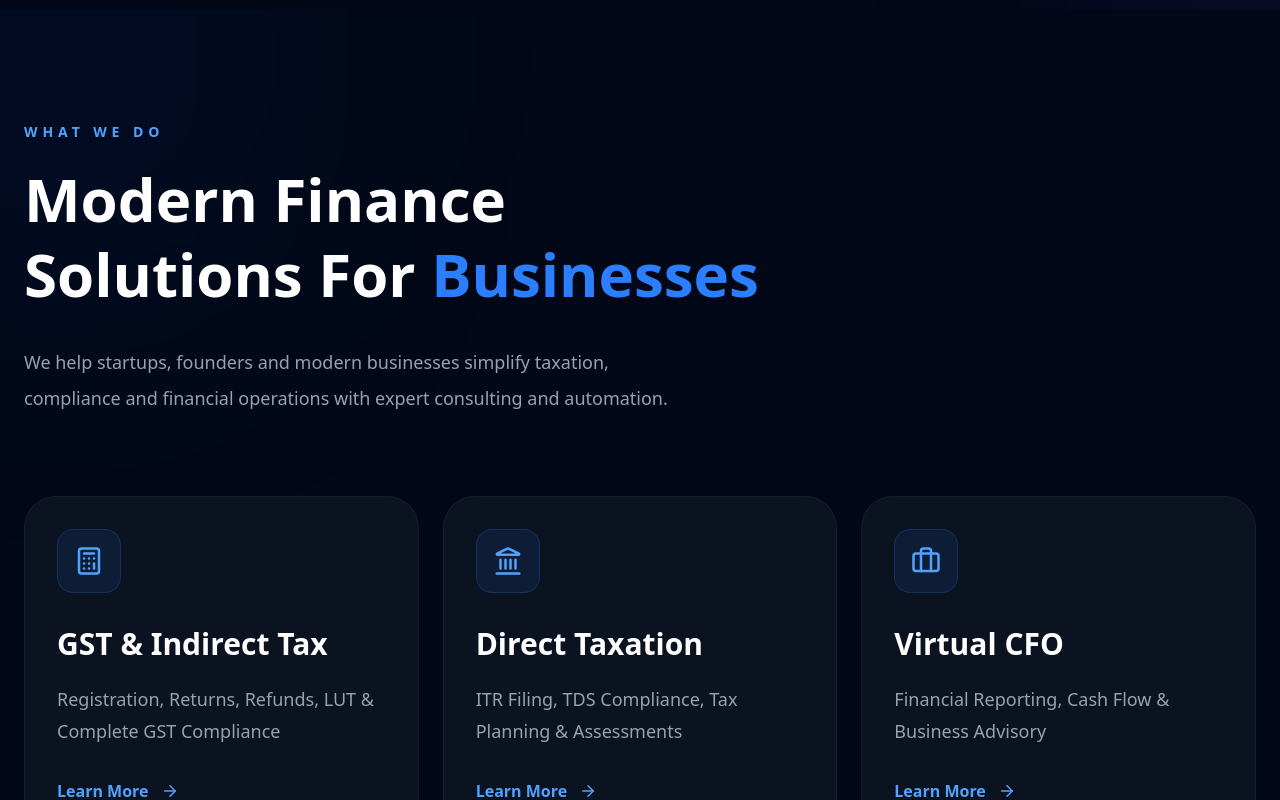
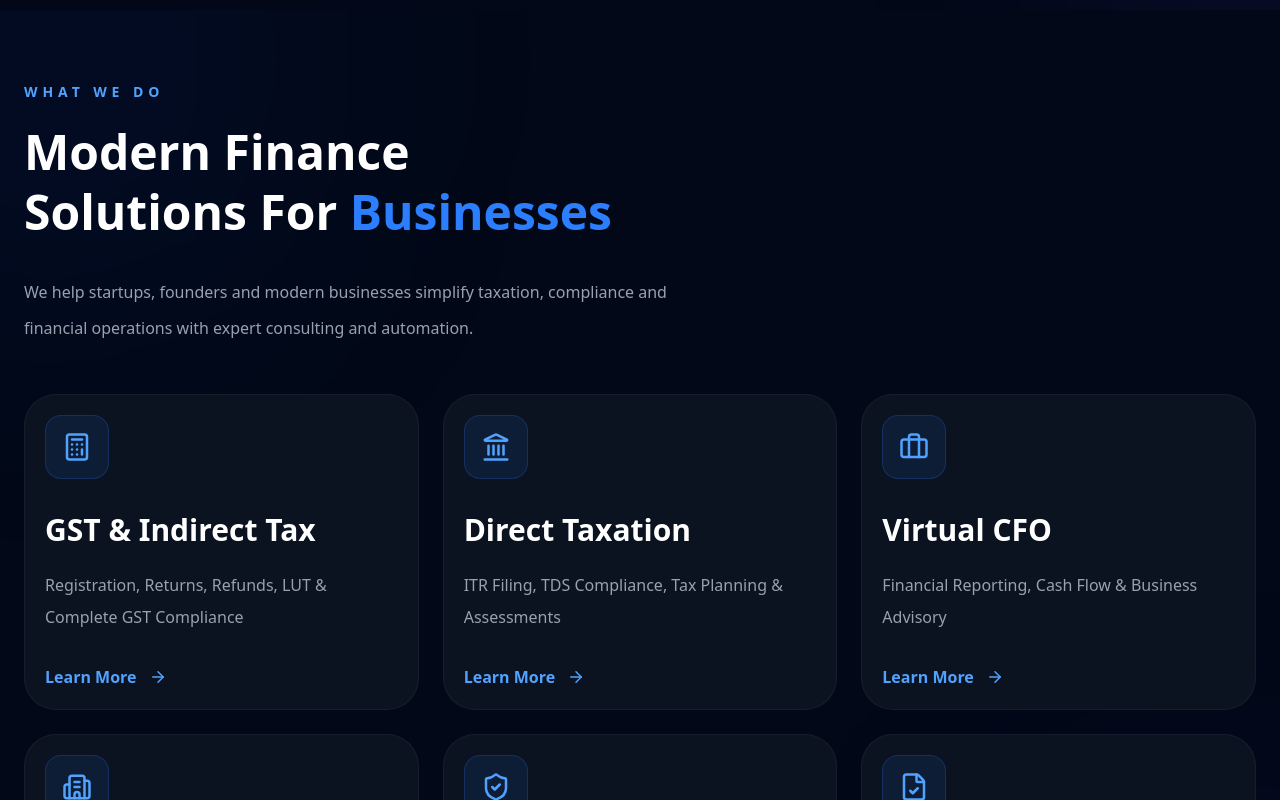
Before and after one commit to nithinreddyavula/taxin60sec, a Next.js app: page / in a window 1280 px wide. Shown: the part 1980-2780 px from the top of the page. Built offline with nearby package versions, Linux system fonts and the light colour scheme.

Commit message:
fix font size

```diff
--- a/sections/About.tsx
+++ b/sections/About.tsx
@@ -55,7 +55,7 @@ export default function Services() {
 
   return (
 
-    <section className="relative bg-[#020817] py-28 overflow-hidden">
+    <section className="relative bg-[#020817] py-18 overflow-hidden">
 
       {/* GLOW */}
       <div className="absolute top-[-150px] left-[-150px] w-[400px] h-[400px] bg-blue-600/10 blur-[140px] rounded-full" />
@@ -73,7 +73,7 @@ export default function Services() {
 
           </p>
 
-          <h2 className="mt-5 text-5xl sm:text-6xl font-bold text-white leading-tight">
+          <h2 className="mt-5 text-3xl lg:text-4xl sm:text-2xl lg:text-3xl lg:text-5xl font-bold text-white leading-tight">
 
             Modern Finance
             <br />
@@ -84,7 +84,7 @@ export default function Services() {
 
           </h2>
 
-          <p className="mt-8 text-lg text-gray-400 leading-9 max-w-2xl">
+          <p className="mt-8 text-base text-gray-400 leading-9 max-w-2xl">
 
             We help startups, founders and modern businesses
             simplify taxation, compliance and financial operations
@@ -95,7 +95,7 @@ export default function Services() {
         </div>
 
         {/* GRID */}
-        <div className="mt-20 grid grid-cols-1 md:grid-cols-2 xl:grid-cols-3 gap-6">
+        <div className="mt-12 grid grid-cols-1 md:grid-cols-2 xl:grid-cols-3 gap-6">
 
           {
             services.map((service, i) => {
@@ -107,7 +107,7 @@ export default function Services() {
                 <Link
                   href="/services"
                   key={i}
-                  className="group relative overflow-hidden rounded-[32px] bg-[#0b1220] border border-white/5 p-8 hover:border-blue-500/30 transition-all duration-300"
+                  className="group relative overflow-hidden rounded-[32px] bg-[#0b1220] border border-white/5 p-5 hover:border-blue-500/30 transition-all duration-300"
                 >
 
                   {/* HOVER GLOW */}
@@ -136,7 +136,7 @@ export default function Services() {
 
                     </h3>
 
-                    <p className="mt-5 text-gray-400 leading-8 text-lg">
+                    <p className="mt-5 text-gray-400 leading-8 text-base">
 
                       {service.description}
 
```
